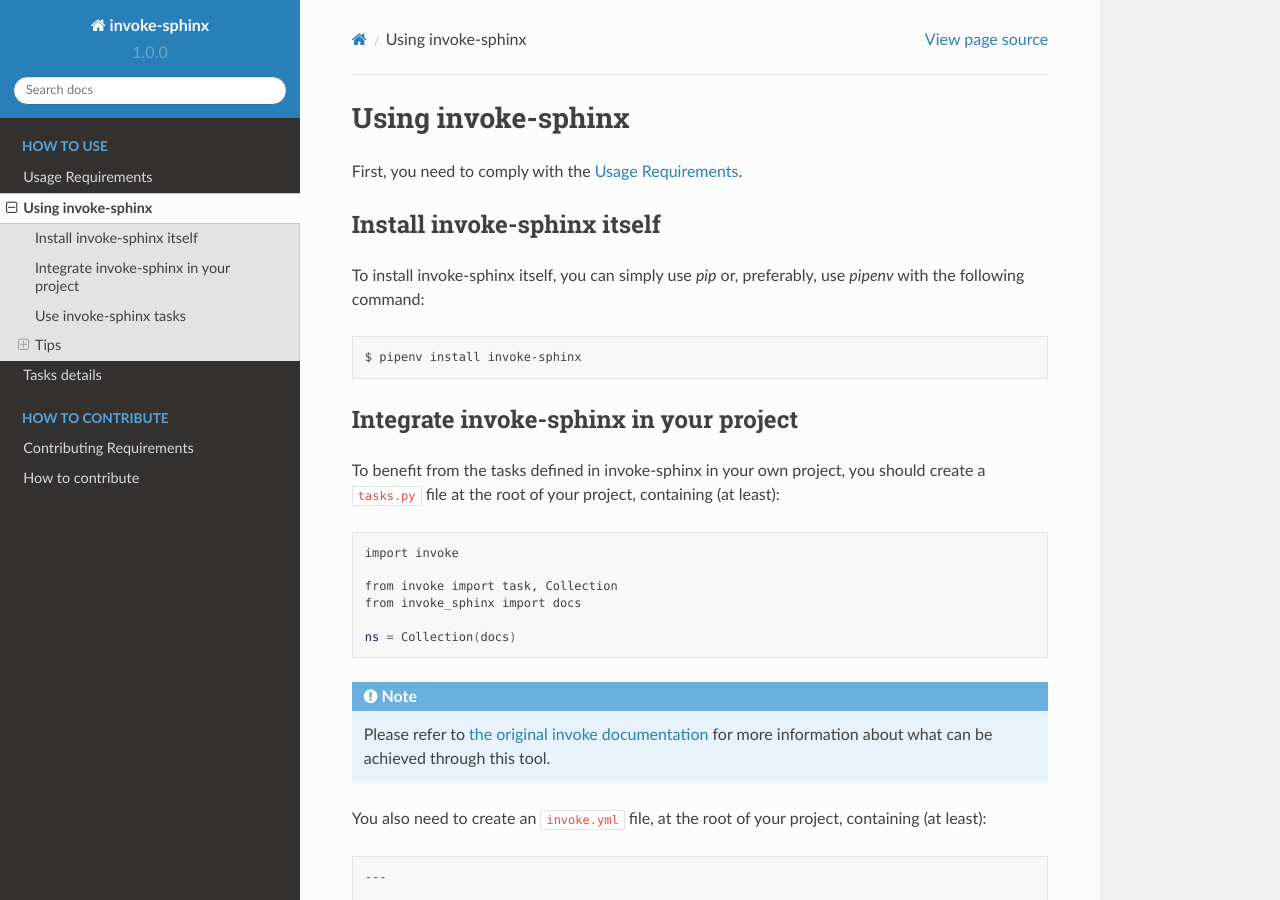
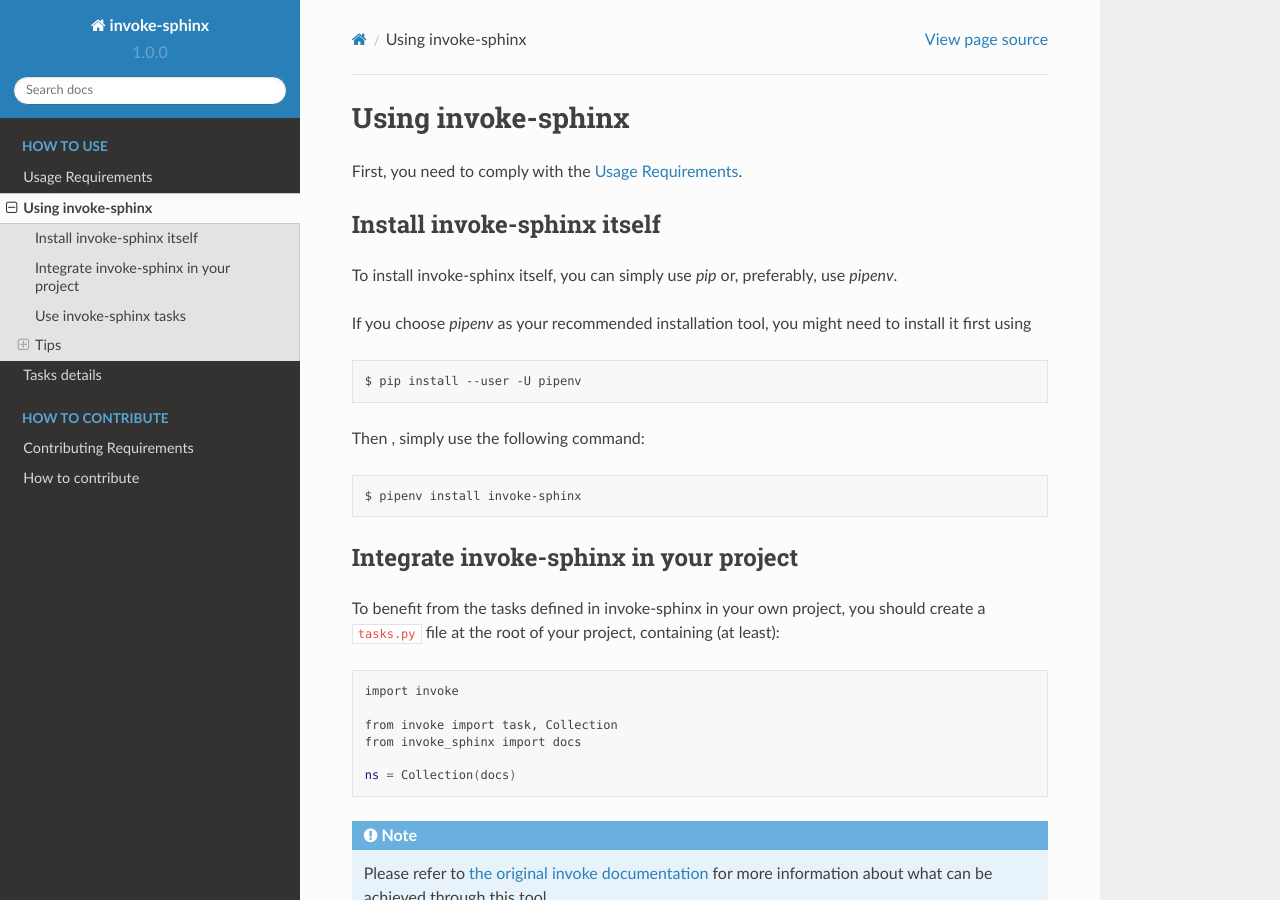
Before and after one commit to Smile-SA/invoke-sphinx, a Sphinx documentation site: the page built from docs/using.rst, in a window 1280 px wide and 900 px high. Built offline with Sphinx 7.4.7 and the Read the Docs theme 2.0.0, drawn with Linux system fonts in a browser that asks for light colours.

Commit message:
Add commadn to install pipenv

```diff
--- a/docs/using.rst
+++ b/docs/using.rst
@@ -9,12 +9,19 @@
 Install |project_name| itself
 =============================
 
-To install |project_name| itself, you can simply use `pip` or, preferably, use `pipenv` with the following command:
+To install |project_name| itself, you can simply use `pip` or, preferably, use `pipenv`.
+
+If you choose `pipenv` as your recommended installation tool, you might need to install it first using
+
+.. code-block:: shell
+
+   $ pip install --user -U pipenv
+
+Then , simply use the following command:
 
 .. code-block:: shell
 
    $ pipenv install invoke-sphinx
-
 
 Integrate |project_name| in your project
 ========================================
```
